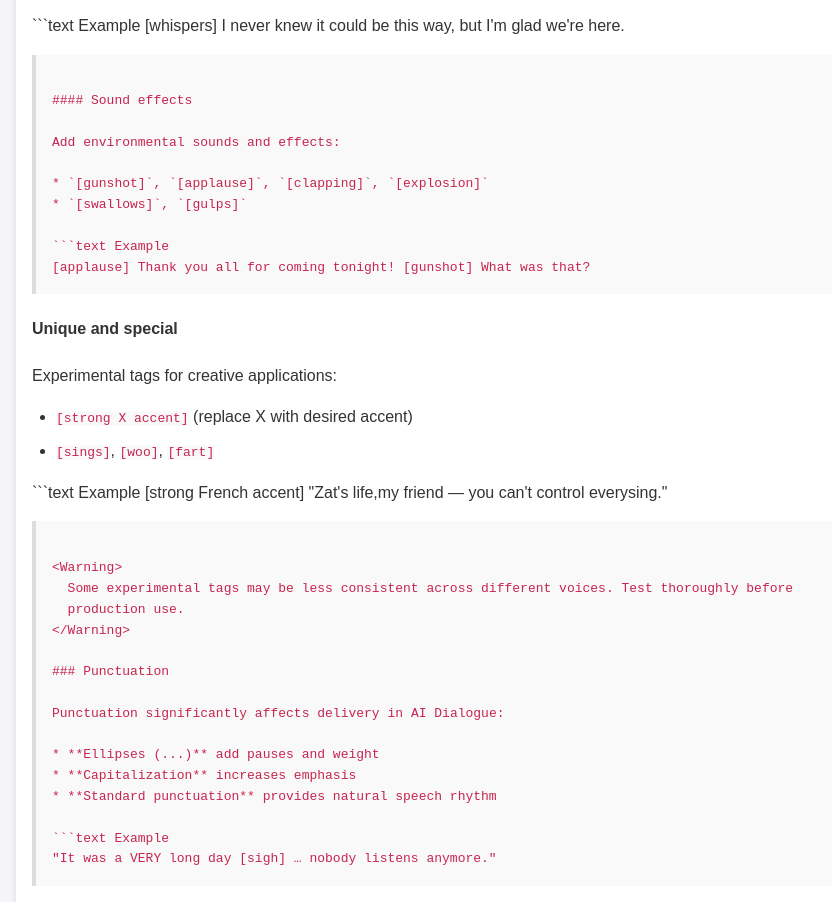
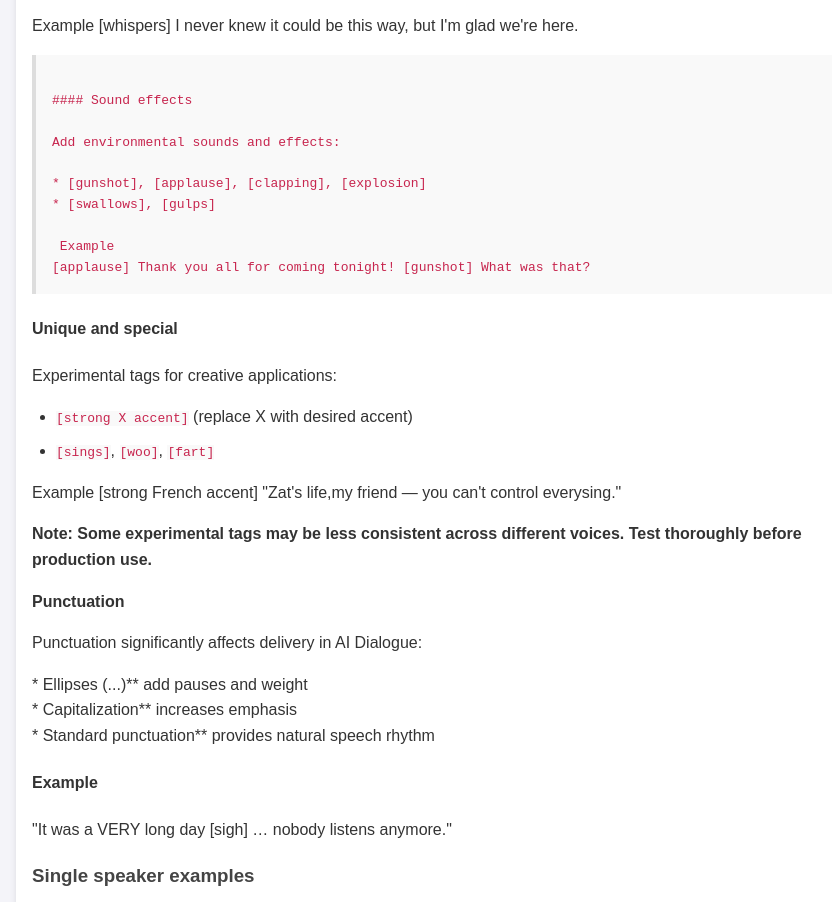
Before and after one commit to appbanter-addon/ai-dialogue.github.io, a plain HTML site: page index.html in a window 1280 px wide. Shown: the part 1810-2712 px from the top of the page, without its empty margins (208-1040 px from the left). Drawn offline with Linux system fonts and the light colour scheme.

Commit message:
Update index.html

````diff
--- a/index.html
+++ b/index.html
@@ -111,17 +111,17 @@ Well, [sigh] I'm not sure what to say.</code></pre>
             <li><code>[sighs]</code>, <code>[exhales]</code></li>
             <li><code>[sarcastic]</code>, <code>[curious]</code>, <code>[excited]</code>, <code>[crying]</code>, <code>[snorts]</code>, <code>[mischievously]</code></li>
         </ul>
-        <p>```text Example
+        <p> Example
 [whispers] I never knew it could be this way, but I&#39;m glad we&#39;re here.</p>
         <pre><code>
 #### Sound effects
 
 Add environmental sounds and effects:
 
-* `[gunshot]`, `[applause]`, `[clapping]`, `[explosion]`
-* `[swallows]`, `[gulps]`
+* [gunshot], [applause], [clapping], [explosion]
+* [swallows], [gulps]
 
-```text Example
+ Example
 [applause] Thank you all for coming tonight! [gunshot] What was that?
 </code></pre>
         <h4 id="unique-and-special">Unique and special</h4>
@@ -130,23 +130,23 @@ Add environmental sounds and effects:
             <li><code>[strong X accent]</code> (replace X with desired accent)</li>
             <li><code>[sings]</code>, <code>[woo]</code>, <code>[fart]</code></li>
         </ul>
-        <p>```text Example
+        <p> Example
 [strong French accent] &quot;Zat&#39;s life,my friend — you can&#39;t control everysing.&quot;</p>
-        <pre><code>
-&lt;Warning&gt;
+
+ <p><strong>Note:
   Some experimental tags may be less consistent across different voices. Test thoroughly before
   production use.
-&lt;/Warning&gt;
+ </strong></p>
 
-### Punctuation
+ <p><strong>Punctuation</strong> </p>
 
-Punctuation significantly affects delivery <span class="hljs-keyword">in</span> AI Dialogue:
+<p> Punctuation significantly affects delivery <span class="hljs-keyword">in</span> AI Dialogue:</p>
 
-* **Ellipses (...)** add pauses and weight
-* **Capitalization** increases emphasis
-* **Standard punctuation** provides natural speech rhythm
+* Ellipses (...)** add pauses and weight<br>
+* Capitalization** increases emphasis<br>
+* Standard punctuation** provides natural speech rhythm<br>
 
-```text Example
+<h4 id="unique-and-special">Example </h4>
 <span class="hljs-string">"It was a VERY long day [sigh] … nobody listens anymore."</span>
 </code></pre>
         <h3 id="single-speaker-examples">Single speaker examples</h3>
````
